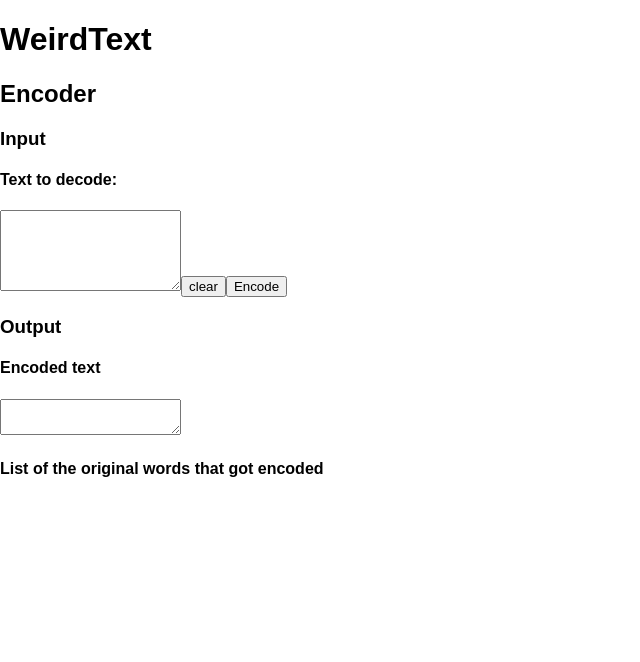
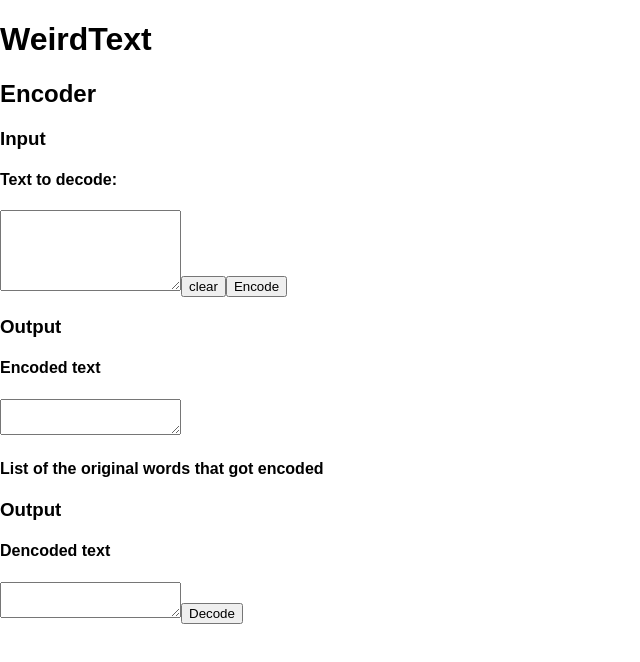
Before and after one commit to didof/pronto-pro-assignment, a React (Create React App) app: page / in a window 1280 px wide. Shown: the top 662 px of the page, without its empty margins (0-640 px from the left). Built offline with nearby package versions, Linux system fonts and the light colour scheme.

Commit message:
started feature decoder

```diff
--- a/src/components/BusinnessBlock.js
+++ b/src/components/BusinnessBlock.js
@@ -5,6 +5,7 @@ import List from './List';
 
 import CustomString from '../utils/custom_string';
 import Encoder from '../features/encoder/encoder';
+import Decoder from '../features/decoder/decoder';
 
 import { useState } from 'react';
 
@@ -17,6 +18,8 @@ const BusinessBlock = ({ title, actionLabel }) => {
 	const [text, setText] = useState(defaultValue);
 	const [output, setOutput] = useState('');
 	const [list, setList] = useState([]);
+
+	const [decoderOutput, setDecoderOutput] = useState('');
 
 	function clearTextHandler() {
 		setText((prevText) => defaultValue);
@@ -33,10 +36,18 @@ const BusinessBlock = ({ title, actionLabel }) => {
 		const encoded = encoder.getOutput();
 		setOutput((prevOutput) => encoded);
 
-		const listOfShuffled = encoder.retrieveOriginalFromShuffled();
-		setList((prevList) => listOfShuffled);
+		const list = encoder.retrieveOriginalFromShuffled();
+		console.log(list);
+		setList((prevList) => list);
+	}
 
-		clearTextHandler();
+	function secondaryActionHandler() {
+		const decoder = Decoder.withCheck(output, list);
+		// if (decoder.isNotValid) {
+		// 	console.error('is not valid');
+		// 	return;
+		// }
+		console.log(decoder);
 	}
 
 	return (
@@ -58,8 +69,18 @@ const BusinessBlock = ({ title, actionLabel }) => {
 
 			<Header size={4}>List of the original words that got encoded</Header>
 			<List values={list} />
+
+			<Header size={3}>Output</Header>
+			<Header size={4}>Dencoded text</Header>
+			<TextAreaReadOnly value={decoderOutput}>
+				<DecodeButton action={secondaryActionHandler} />
+			</TextAreaReadOnly>
 		</div>
 	);
 };
 
+const DecodeButton = ({ action }) => {
+	return <button onClick={action}>Decode</button>;
+};
+
 export default BusinessBlock;
--- a/src/components/List.js
+++ b/src/components/List.js
@@ -2,7 +2,7 @@ const List = ({ values }) => {
 	return (
 		<ul>
 			{values.map((el) => {
-				return <li key={`${Math.random()}-${el.shuffled}`}>{el.value}</li>;
+				return <li key={`${Math.random()}-${el}`}>{el}</li>;
 			})}
 		</ul>
 	);
--- a/src/components/TextAreaReadOnly.js
+++ b/src/components/TextAreaReadOnly.js
@@ -1,5 +1,10 @@
-const TextAreaReadOnly = ({ value }) => {
-	return <textarea readOnly value={value} />;
+const TextAreaReadOnly = ({ value, children }) => {
+	return (
+		<div>
+			<textarea readOnly value={value} />
+			{children}
+		</div>
+	);
 };
 
 export default TextAreaReadOnly;
--- /dev/null
+++ b/src/features/decoder/decoder.js
@@ -0,0 +1,96 @@
+import Token from '../encoder/token';
+import Specials from '../encoder/specials';
+
+export default class Decoder {
+	isValid;
+	value;
+	originalList;
+
+	constructor(tokenized, list, isValid = true) {
+		this.value = tokenized;
+		this.originalList = list;
+		this.isValid = isValid;
+	}
+
+	static withCheck(encoded, list, threshold = 50) {
+		const tokenized = this.tokenize(encoded);
+		if (this.compare(tokenized, list, threshold)) {
+			return new Decoder(tokenized, list);
+		} else {
+			return new Decoder(null, null, false);
+		}
+	}
+
+	static compare(tokensFromEncoded, wordFromList, threshold) {
+		// since token with less than 3 char surely are not present in
+		// wordFromList, it's more performant to filter them out.
+		// In addition, applying the same logic that the encoder uses,
+		// you are sure that the tokens of the two lists refer to the same word
+		const utilsTokens = tokensFromEncoded.filter((token) => {
+			return token.value.length > 3;
+		});
+
+		let notEncodedWords = 0;
+		let significantWordsNumber = utilsTokens.length;
+		for (let i = 0; i < significantWordsNumber; i++) {
+			console.log(utilsTokens[i].value);
+			console.log(wordFromList[i]);
+			if (utilsTokens[i].value === wordFromList[i]) {
+				notEncodedWords++;
+			}
+		}
+
+		let rate = (notEncodedWords / significantWordsNumber) * 100;
+
+		// if the notEncodedWords / significantWordsNumber is lower than
+		// the threshold (default to 50), the input is considered not encoded,
+		// thus it is raised an error
+		return rate < threshold;
+	}
+
+	static tokenize(input) {
+		const splitted = input.split('');
+
+		let word = '';
+		let tokens = [];
+		let whiteSpaceMet = 0;
+		let leftSpecials = '';
+		let rightSpecials = '';
+		for (let i = 0; i < splitted.length; i++) {
+			let char = splitted[i];
+			switch (char) {
+				case ' ':
+					whiteSpaceMet++;
+					break;
+				case '!':
+				case '?':
+					if (word.length > 0) {
+						rightSpecials += char;
+					} else {
+						leftSpecials += char;
+					}
+					break;
+				default:
+					if (whiteSpaceMet > 0) {
+						tokens.push(
+							new Token(word, new Specials(leftSpecials, rightSpecials, whiteSpaceMet))
+						);
+						whiteSpaceMet = 0;
+						leftSpecials = '';
+						rightSpecials = '';
+						word = char;
+					} else {
+						word += char;
+					}
+			}
+		}
+		tokens.push(
+			new Token(word, new Specials(leftSpecials, rightSpecials, whiteSpaceMet))
+		);
+		return tokens;
+	}
+
+	get isNotValid() {
+		return !this.isValid;
+	}
+}
--- a/src/features/encoder/encoder.js
+++ b/src/features/encoder/encoder.js
@@ -76,8 +76,10 @@ export default class Encoder {
 	}
 
 	retrieveOriginalFromShuffled() {
-		return this.value.filter((token) => {
-			return 'shuffled' in token;
-		});
+		return this.value
+			.filter((token) => {
+				return 'shuffled' in token;
+			})
+			.map((token) => token.value);
 	}
 }
```
